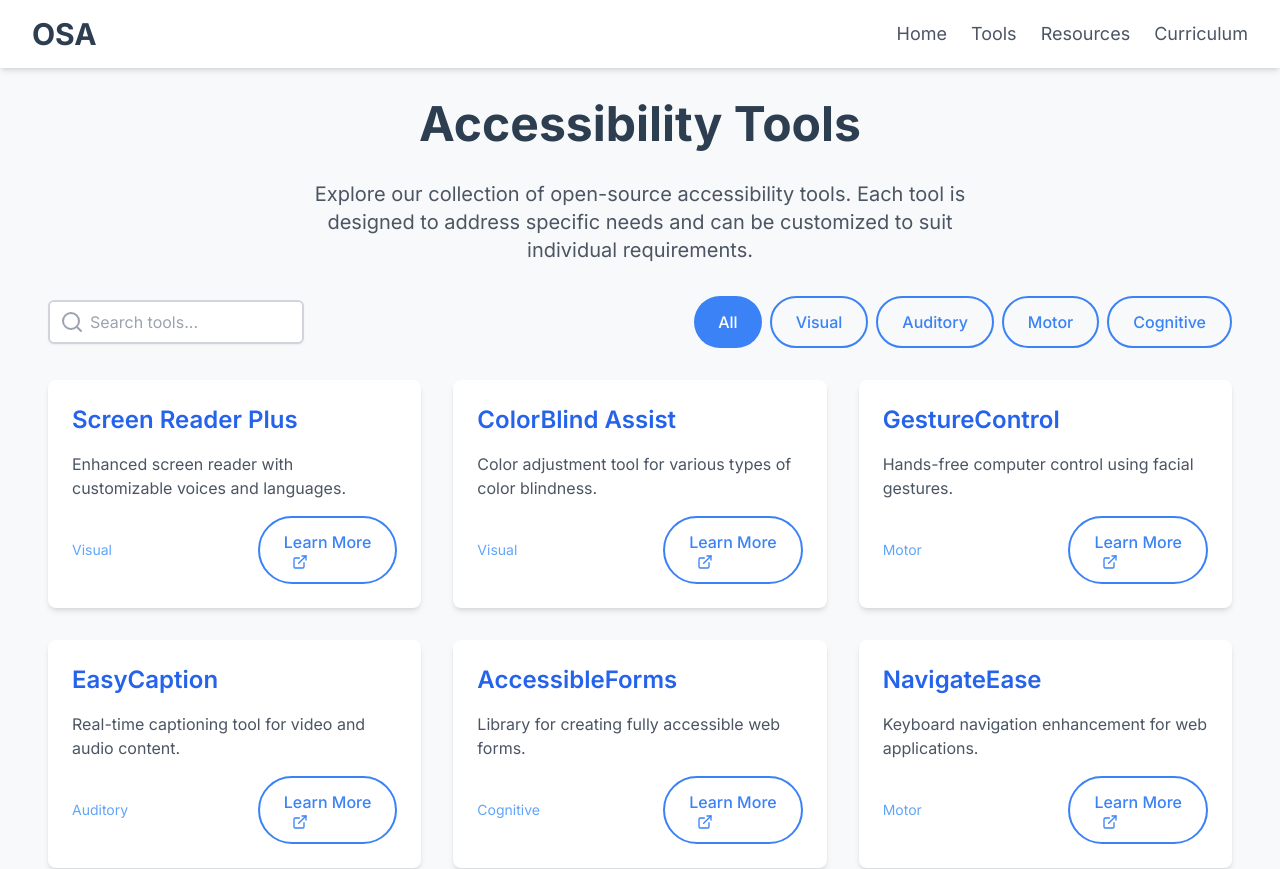
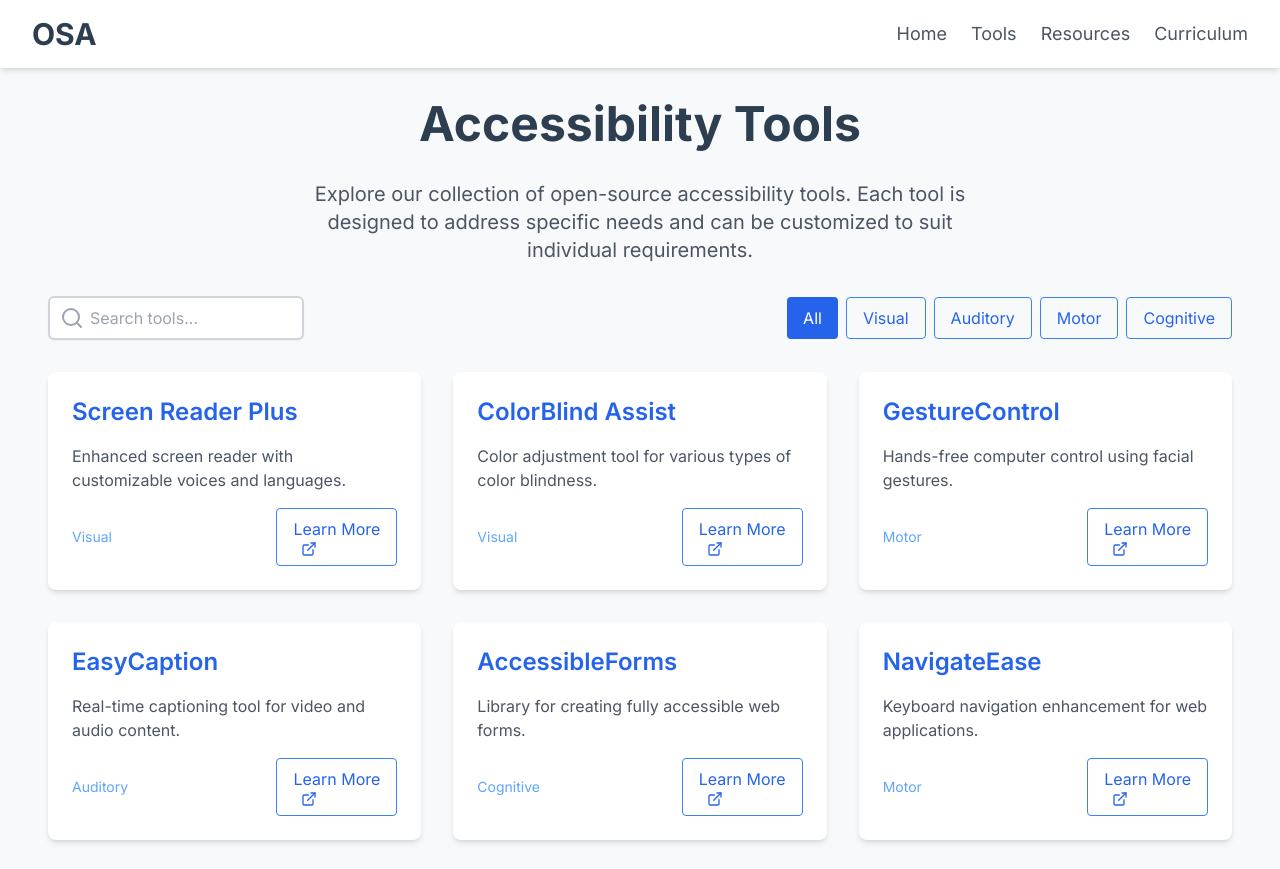
Before and after one commit to karinavasudeva/disabilityweb, a Next.js app in the folder web/: page /tools in a window 1280 px wide. Shown: the top 869 px of the page. Built offline with nearby package versions, Linux system fonts and the light colour scheme.

Commit message:
Update and rename Button.js to Button.tsx

```diff
--- a/web/src/components/ui/Button.js
+++ /dev/null
@@ -1,26 +0,0 @@
-import React from 'react';
-import { motion } from 'framer-motion';
-
-const Button = ({ children, variant = 'default', className = '', ...props }) => {
-  const baseStyles = 'px-6 py-3 rounded-full font-medium focus:outline-none transition-colors';
-
-  const variantStyles = {
-    default: 'bg-primary text-white hover:bg-opacity-90',
-    outline: 'border-2 border-primary text-primary hover:bg-primary hover:text-white',
-  };
-
-  const buttonStyles = `${baseStyles} ${variantStyles[variant]} ${className}`;
-
-  return (
-    <motion.button
-      className={buttonStyles}
-      whileHover={{ scale: 1.05 }}
-      whileTap={{ scale: 0.95 }}
-      {...props}
-    >
-      {children}
-    </motion.button>
-  );
-};
-
-export default Button;
--- /dev/null
+++ b/web/src/components/ui/Button.tsx
@@ -0,0 +1,28 @@
+import React from 'react';
+
+interface ButtonProps extends React.ButtonHTMLAttributes<HTMLButtonElement> {
+  variant?: 'default' | 'outline';
+}
+
+const Button: React.FC<ButtonProps> = ({
+  variant = 'default',
+  children,
+  className = '',
+  ...props
+}) => {
+  const baseClasses = 'px-4 py-2 rounded transition-colors duration-300';
+  const variantClasses = variant === 'default'
+    ? 'bg-blue-500 text-white hover:bg-blue-600'
+    : 'border border-blue-500 text-blue-500 hover:bg-blue-50';
+
+  return (
+    <button
+      className={`${baseClasses} ${variantClasses} ${className}`}
+      {...props}
+    >
+      {children}
+    </button>
+  );
+};
+
+export default Button;
```
